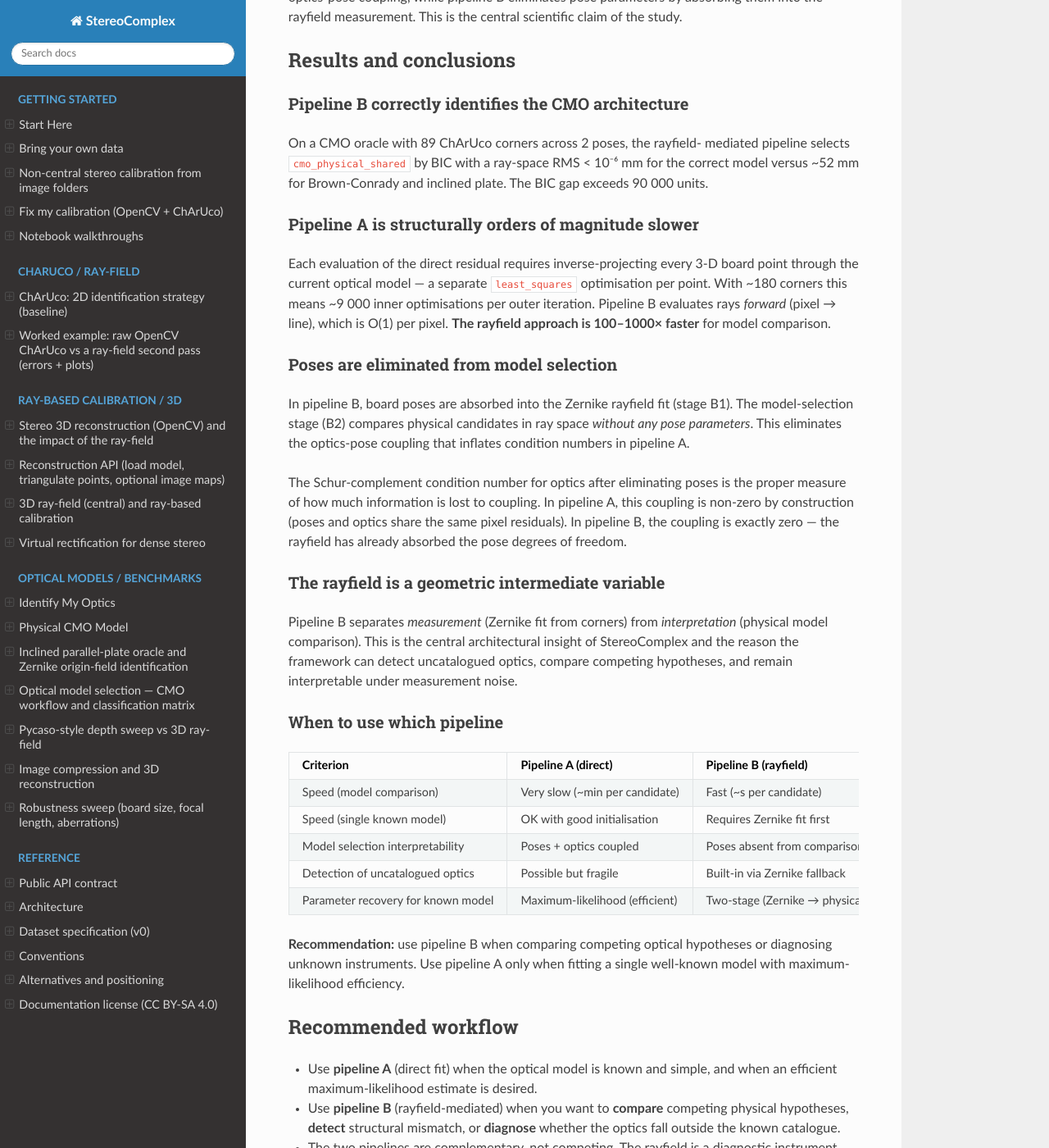
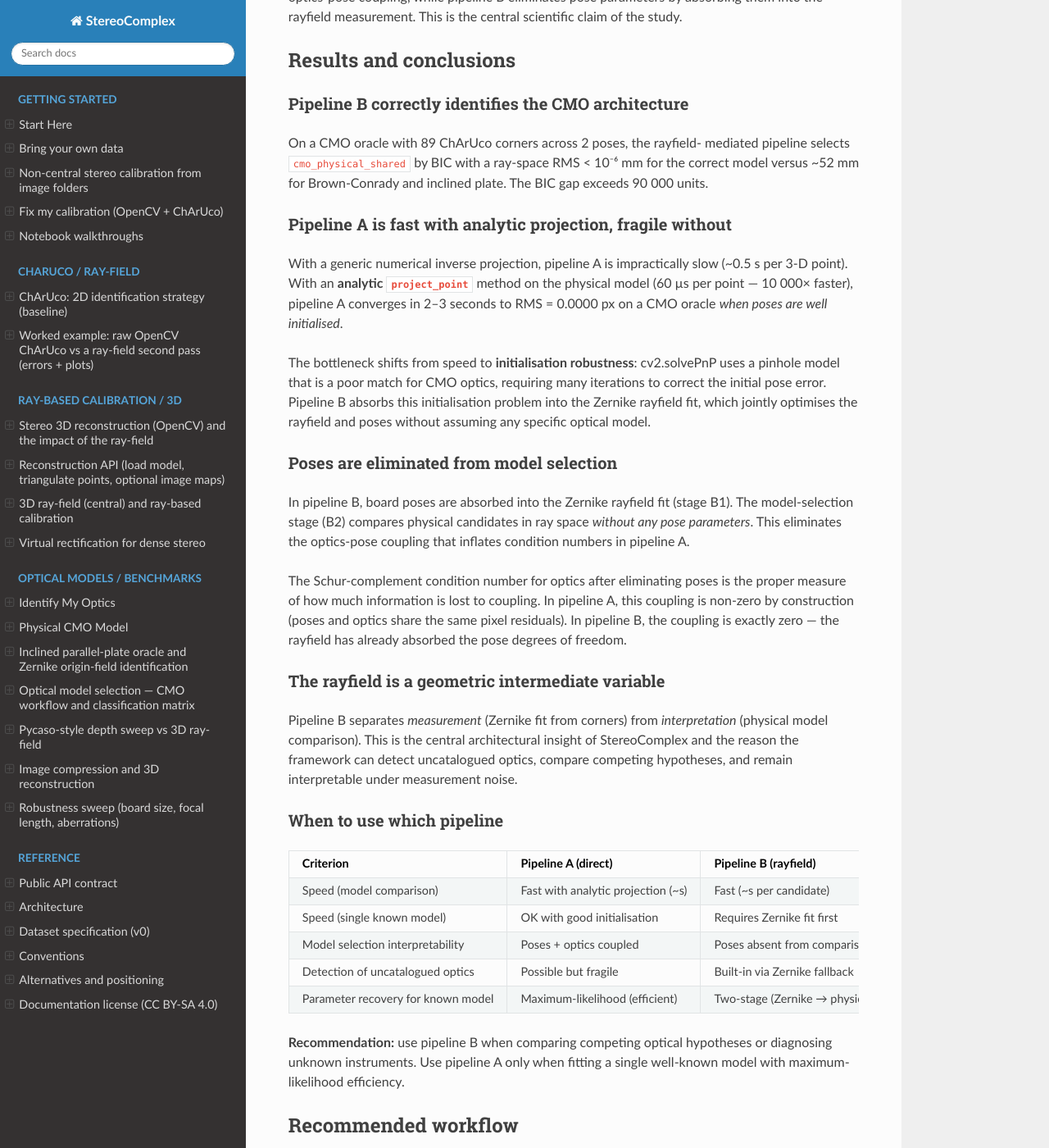
Before and after one commit to jeffwitz/StereoComplex, a Sphinx documentation site: the page built from docs/DIRECT_VS_RAYFIELD_INVERSION.md, in a window 1280 px wide and 1400 px high, scrolled down 3031 px. Shown: the whole window at 82% size. Built offline with Sphinx 7.4.7 and the Read the Docs theme 3.1.0, drawn with Linux system fonts in a browser that asks for light colours; some of the changed text lies outside the part shown.

Commit message:
docs: update conclusions with analytic projection results
Pipeline A is now fast (2.6s, RMS=0.0000px) with analytic project_point
on CMOPhysicalChannelModel.  The bottleneck is pose initialization, not
speed.  Updated comparison table and limitations.

Co-Authored-By: Claude Opus 4.7 <noreply@anthropic.com>

```diff
--- a/docs/DIRECT_VS_RAYFIELD_INVERSION.md
+++ b/docs/DIRECT_VS_RAYFIELD_INVERSION.md
@@ -166,14 +166,20 @@ mediated pipeline selects `cmo_physical_shared` by BIC with a ray-space
 RMS < 10⁻⁶ mm for the correct model versus ~52 mm for Brown-Conrady
 and inclined plate.  The BIC gap exceeds 90 000 units.
 
-### Pipeline A is structurally orders of magnitude slower
+### Pipeline A is fast with analytic projection, fragile without
 
-Each evaluation of the direct residual requires inverse-projecting every
-3-D board point through the current optical model — a separate
-`least_squares` optimisation per point.  With ~180 corners this means
-~9 000 inner optimisations per outer iteration.  Pipeline B evaluates
-rays *forward* (pixel → line), which is O(1) per pixel.  **The rayfield
-approach is 100–1000× faster** for model comparison.
+With a generic numerical inverse projection, pipeline A is impractically
+slow (~0.5 s per 3-D point).  With an **analytic `project_point`**
+method on the physical model (60 µs per point — 10 000× faster),
+pipeline A converges in 2–3 seconds to RMS = 0.0000 px on a CMO oracle
+*when poses are well initialised*.
+
+The bottleneck shifts from speed to **initialisation robustness**:
+cv2.solvePnP uses a pinhole model that is a poor match for CMO optics,
+requiring many iterations to correct the initial pose error.  Pipeline B
+absorbs this initialisation problem into the Zernike rayfield fit,
+which jointly optimises the rayfield and poses without assuming any
+specific optical model.
 
 ### Poses are eliminated from model selection
 
@@ -200,7 +206,7 @@ interpretable under measurement noise.
 
 | Criterion | Pipeline A (direct) | Pipeline B (rayfield) |
 |---|---|---|
-| Speed (model comparison) | Very slow (~min per candidate) | Fast (~s per candidate) |
+| Speed (model comparison) | Fast with analytic projection (~s) | Fast (~s per candidate) |
 | Speed (single known model) | OK with good initialisation | Requires Zernike fit first |
 | Model selection interpretability | Poses + optics coupled | Poses absent from comparison |
 | Detection of uncatalogued optics | Possible but fragile | Built-in via Zernike fallback |
@@ -225,9 +231,11 @@ fitting a single well-known model with maximum-likelihood efficiency.
 - The direct pipeline requires at least 20–30 visible corners per frame
   for stable joint optimisation.  The CMO oracle has a narrow field of
   view (~9°) requiring a dense board (1 mm squares) for sufficient coverage.
-- The direct pipeline's inverse-projection implementation is correct but
-  impractically slow — ~180 `least_squares` calls per model evaluation.
-  An analytic projection formula per model would be 100–1000× faster.
+- The direct pipeline's generic inverse projection is impractically slow
+  (~180 `least_squares` calls per evaluation).  Analytic `project_point`
+  methods on physical models (currently implemented for CMO) make it
+  competitive.  Other candidates (Brown, plate) still need analytic
+  projection methods.
 - Pixel-space BIC and ray-space BIC are not directly comparable (different
   residual units).  Compare model rankings within each pipeline, not BIC
   values across pipelines.
```
